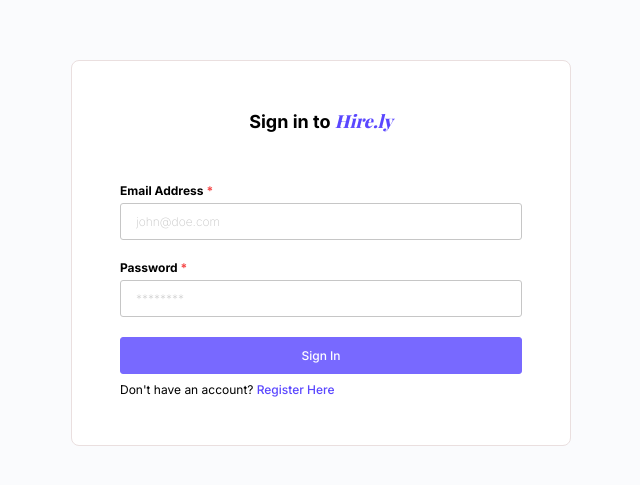
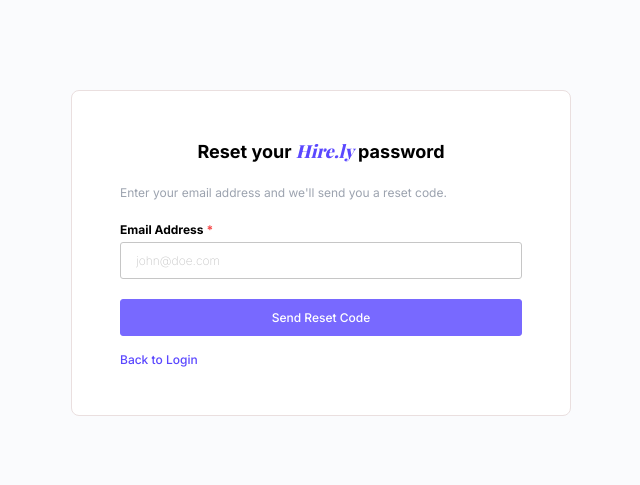
Before and after one commit to sudarshanbashyal/awd-job-portal, an Angular app in the folder client/: page /forgot-password in a window 1280 px wide. Before the commit this address led to /. Shown: the part 147-632 px from the top of the page, without its empty margins (319-959 px from the left). Built offline with nearby package versions, Linux system fonts and the light colour scheme; no server answers; a web font is replaced by a local one.

Commit message:
feat(client): implement the forgot password page

```diff
--- a/client/src/app/app.routes.ts
+++ b/client/src/app/app.routes.ts
@@ -10,12 +10,14 @@
 import { JobDetails } from './routes/job-details/job-details';
 import { JobPostings } from './routes/job-postings/job-postings';
 import { JobApplication } from './routes/job-application/job-application';
+import { ForgotPassword } from './routes/forgot-password/forgot-password';
 
 export const routes: Routes = [
   { path: '', component: Login },
 
   { path: 'login', component: Login },
   { path: 'register', component: Register },
+  { path: 'forgot-password', component: ForgotPassword },
 
   { path: 'profile', component: Profile },
 
--- a/client/src/app/routes/forgot-password/forgot-password.html
+++ b/client/src/app/routes/forgot-password/forgot-password.html
@@ -1 +1,72 @@
-<p>forgot-password works!</p>
+<div class="forgot-password-container">
+  <div class="forgot-password-form">
+    <p class="welcome-text">Reset your <span class="stylized-text">Hire.ly</span> password</p>
+
+    <!-- Stage 1: Email -->
+    <div *ngIf="stage === 'email'">
+      <p class="subtitle">Enter your email address and we'll send you a reset code.</p>
+      <form [formGroup]="emailForm" (ngSubmit)="submitEmail()">
+        <label class="required" for="email">Email Address</label>
+        <input id="email" formControlName="email" placeholder="john@doe.com" />
+        <p *ngIf="emailSubmitted && emailForm.get('email')?.errors?.['required']" class="error">
+          Email is required
+        </p>
+        <p *ngIf="emailSubmitted && emailForm.get('email')?.errors?.['email']" class="error">
+          Please enter a valid email
+        </p>
+        <p *ngIf="emailNotFound" class="error">No account found with this email</p>
+        <button type="submit" class="btn-primary">Send Reset Code</button>
+      </form>
+    </div>
+
+    <!-- Stage 2: Token -->
+    <div *ngIf="stage === 'token'">
+      <p class="subtitle">A reset code has been sent to <strong>{{ email }}</strong>. Enter it below.</p>
+      <form [formGroup]="tokenForm" (ngSubmit)="submitToken()">
+        <label class="required" for="token">Reset Code</label>
+        <input id="token" formControlName="token" placeholder="Enter your code" />
+        <p *ngIf="tokenSubmitted && tokenForm.get('token')?.errors?.['required']" class="error">
+          Token is required
+        </p>
+        <p *ngIf="invalidToken" class="error">Invalid or expired token</p>
+        <button type="submit" class="btn-primary">Verify Code</button>
+      </form>
+    </div>
+
+    <!-- Stage 3: Password Reset -->
+    <div *ngIf="stage === 'password'">
+      <p class="subtitle">Enter your new password below.</p>
+      <form [formGroup]="passwordForm" (ngSubmit)="submitPassword()">
+        <label class="required" for="password">New Password</label>
+        <input type="password" id="password" formControlName="password" placeholder="********" />
+        <p *ngIf="passwordSubmitted && passwordForm.get('password')?.errors?.['required']" class="error">
+          Password is required
+        </p>
+        <p *ngIf="passwordSubmitted && passwordForm.get('password')?.errors?.['minlength']" class="error">
+          Password must be at least 8 characters
+        </p>
+
+        <label class="required" for="confirmPassword">Confirm Password</label>
+        <input type="password" id="confirmPassword" formControlName="confirmPassword" placeholder="********" />
+        <p *ngIf="passwordSubmitted && passwordForm.get('confirmPassword')?.errors?.['required']" class="error">
+          Please confirm your password
+        </p>
+        <p *ngIf="passwordSubmitted && passwordForm.errors?.['mismatch']" class="error">
+          Passwords do not match
+        </p>
+
+        <button type="submit" class="btn-primary">Reset Password</button>
+      </form>
+    </div>
+
+    <!-- Stage 4: Success -->
+    <div *ngIf="stage === 'success'" class="success-message">
+      <p>Your password has been reset successfully!</p>
+      <a routerLink="/login" class="nav-link">Back to Login</a>
+    </div>
+
+    <div class="back-to-login" *ngIf="stage !== 'success'">
+      <a routerLink="/login" class="nav-link">Back to Login</a>
+    </div>
+  </div>
+</div>
--- a/client/src/app/routes/forgot-password/forgot-password.scss
+++ b/client/src/app/routes/forgot-password/forgot-password.scss
@@ -0,0 +1,62 @@
+@use '../../../styles.scss' as *;
+
+.forgot-password-container {
+  width: 100%;
+  height: 100vh;
+  display: flex;
+  align-items: center;
+  justify-content: center;
+
+  .forgot-password-form {
+    background-color: white;
+    padding: 3rem;
+    width: 500px;
+    margin: auto;
+    border-radius: 8px;
+    border: 1px solid $border-primary;
+
+    .welcome-text {
+      text-align: center;
+      font-size: 18px;
+      font-weight: 700;
+    }
+
+    .subtitle {
+      margin-top: 20px;
+      color: $text-muted;
+      line-height: 1.6;
+    }
+
+    form {
+      margin-top: 20px;
+    }
+
+    .btn-primary {
+      margin-top: 20px;
+      display: block;
+      width: 100%;
+    }
+
+    .success-message {
+      margin-top: 30px;
+      background-color: $success-bg;
+      color: $success-text;
+      padding: 15px;
+      border-radius: 5px;
+      line-height: 1.6;
+
+      a {
+        display: block;
+        margin-top: 10px;
+        font-weight: 500;
+      }
+    }
+
+    .back-to-login {
+      margin-top: 16px;
+      a {
+        font-weight: 500;
+      }
+    }
+  }
+}
--- a/client/src/app/routes/forgot-password/forgot-password.ts
+++ b/client/src/app/routes/forgot-password/forgot-password.ts
@@ -1,11 +1,135 @@
+import { finalize } from 'rxjs';
+import { CommonModule } from '@angular/common';
 import { Component } from '@angular/core';
+import { RouterModule } from '@angular/router';
+import { FormGroup, Validators, FormBuilder, ReactiveFormsModule, AbstractControl, ValidationErrors } from '@angular/forms';
+
+import { ApiService } from '../../services';
+
+function passwordMatchValidator(control: AbstractControl): ValidationErrors | null {
+  const password = control.get('password')?.value;
+  const confirmPassword = control.get('confirmPassword')?.value;
+  return password === confirmPassword ? null : { mismatch: true };
+}
 
 @Component({
   selector: 'app-forgot-password',
-  imports: [],
+  imports: [ReactiveFormsModule, CommonModule, RouterModule],
   templateUrl: './forgot-password.html',
   styleUrl: './forgot-password.scss',
 })
 export class ForgotPassword {
+  public stage: 'email' | 'token' | 'password' | 'success' = 'email';
 
+  public email: string = '';
+  public token: string = '';
+
+  public emailForm: FormGroup;
+  public tokenForm: FormGroup;
+  public passwordForm: FormGroup;
+
+  public loading = false;
+
+  public emailSubmitted = false;
+  public tokenSubmitted = false;
+  public passwordSubmitted = false;
+
+  public emailNotFound = false;
+  public invalidToken = false;
+
+  constructor(
+    private fb: FormBuilder,
+    private readonly apiService: ApiService,
+  ) {
+    this.emailForm = this.fb.group({
+      email: ['', [Validators.required, Validators.email]],
+    });
+
+    this.tokenForm = this.fb.group({
+      token: ['', [Validators.required]],
+    });
+
+    this.passwordForm = this.fb.group(
+      {
+        password: ['', [Validators.required, Validators.minLength(8)]],
+        confirmPassword: ['', [Validators.required]],
+      },
+      { validators: passwordMatchValidator },
+    );
+
+    this.emailForm.get('email')?.valueChanges.subscribe(() => {
+      this.emailNotFound = false;
+    });
+
+    this.tokenForm.get('token')?.valueChanges.subscribe(() => {
+      this.invalidToken = false;
+    });
+  }
+
+  submitEmail() {
+    if (this.loading) return;
+    this.emailSubmitted = true;
+
+    if (this.emailForm.valid) {
+      this.loading = true;
+      this.email = this.emailForm.value.email;
+
+      this.apiService
+        .generateToken({ email: this.email })
+        .pipe(finalize(() => { this.loading = false; }))
+        .subscribe({
+          next: (res: any) => {
+            if (res.ok) this.stage = 'token';
+          },
+          error: (err: any) => {
+            if (err.status === 404) this.emailNotFound = true;
+          },
+        });
+    }
+  }
+
+  submitToken() {
+    if (this.loading) return;
+    this.tokenSubmitted = true;
+
+    if (this.tokenForm.valid) {
+      this.loading = true;
+      this.token = this.tokenForm.value.token;
+
+      this.apiService
+        .verifyToken({ email: this.email, token: this.token })
+        .pipe(finalize(() => { this.loading = false; }))
+        .subscribe({
+          next: (res: any) => {
+            if (res.ok) this.stage = 'password';
+          },
+          error: (err: any) => {
+            if (err.status === 400 || err.status === 404) this.invalidToken = true;
+          },
+        });
+    }
+  }
+
+  submitPassword() {
+    if (this.loading) return;
+    this.passwordSubmitted = true;
+
+    if (this.passwordForm.valid) {
+      this.loading = true;
+
+      this.apiService
+        .resetPassword({
+          email: this.email,
+          token: this.token,
+          password: this.passwordForm.value.password,
+        })
+        .pipe(finalize(() => { this.loading = false; }))
+        .subscribe({
+          next: (res: any) => {
+            if (res.ok) this.stage = 'success';
+          },
+          error: () => {},
+        });
+    }
+  }
 }
--- a/client/src/app/services/api.service.ts
+++ b/client/src/app/services/api.service.ts
@@ -22,6 +22,18 @@
 
   register(payload: RegisterRequest): Observable<RegisterResponse> {
     return this.http.post<RegisterResponse>(`${environment.apiUrl}/auth/register`, payload);
+  }
+
+  generateToken(payload: { email: string }): Observable<any> {
+    return this.http.post<any>(`${environment.apiUrl}/auth/forgot-password`, payload);
+  }
+
+  verifyToken(payload: { email: string; token: string }): Observable<any> {
+    return this.http.post<any>(`${environment.apiUrl}/auth/verify-token`, payload);
+  }
+
+  resetPassword(payload: { email: string; token: string; password: string }): Observable<any> {
+    return this.http.post<any>(`${environment.apiUrl}/auth/reset-password`, payload);
   }
 
   // profile services
```
